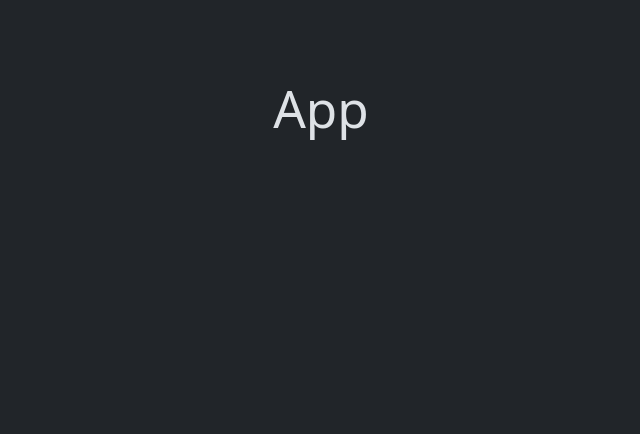
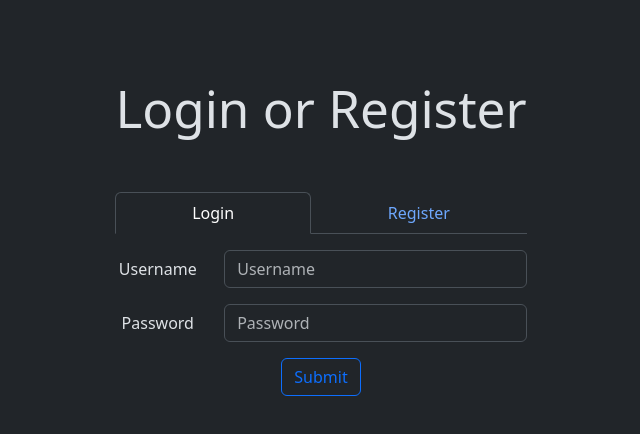
Before and after one commit to emirbuckun/RealEstateApp, a React (Vite) app: page /auth in a window 1280 px wide. Shown: the top 434 px of the page, without its empty margins (319-959 px from the left). Built offline with nearby package versions, Linux system fonts and the light colour scheme.

Commit message:
Routes added

```diff
--- a/src/App.jsx
+++ b/src/App.jsx
@@ -1,5 +1,7 @@
+import AppRouter from "./AppRouter";
+
 function App() {
-  return <h1>App</h1>;
+  return <AppRouter />;
 }
 
 export default App;
--- /dev/null
+++ b/src/AppRouter.jsx
@@ -0,0 +1,27 @@
+import Home from "./pages/Home";
+import Auth from "./pages/Auth/Auth";
+import Authenticated from "./pages/Auth/Authenticated";
+import TypeList from "./pages/Type/List";
+import TypeEdit from "./pages/Type/Edit";
+import StatusList from "./pages/Status/List";
+import StatusEdit from "./pages/Status/Edit";
+import { BrowserRouter, Routes, Route } from "react-router-dom";
+
+function App() {
+  return (
+    <BrowserRouter>
+      <Routes>
+        <Route exact path="/auth" element={<Auth />} />
+        <Route element={<Authenticated />}>
+          <Route exact path="/" element={<Home />} />
+          <Route exact path="/types" element={<TypeList />} />
+          <Route exact path="/statuses" element={<StatusList />} />
+          <Route exact path="/type/edit/:?" element={<TypeEdit />} />
+          <Route exact path="/status/edit/:id?" element={<StatusEdit />} />
+        </Route>
+      </Routes>
+    </BrowserRouter>
+  );
+}
+
+export default App;
```
